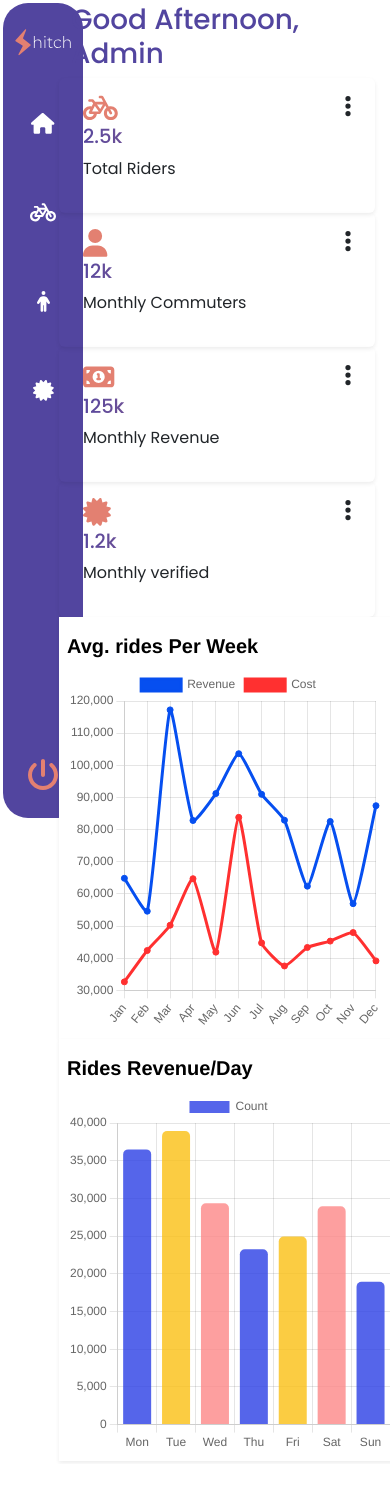
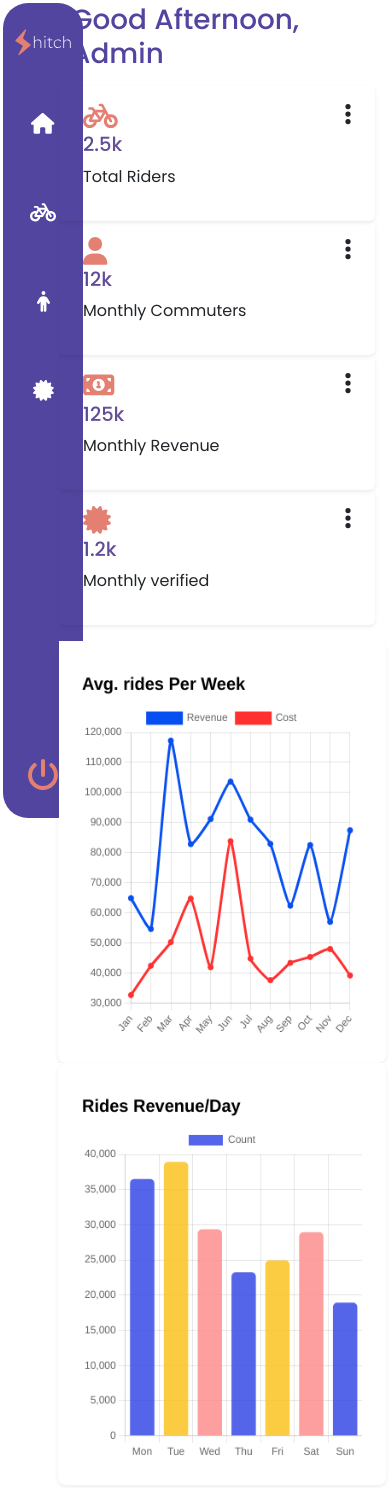
Before and after one commit to wingled22/pagyeonjaFrontEnd, a React (Vite) app: page / in a window 390 px wide. Before the commit the page ends 1464 px from the top, so only its background shows below. Built offline with nearby package versions, Linux system fonts and the light colour scheme.

Commit message:
Adjusted the responsiveness of the homepage.

```diff
--- a/src/assets/css/Charts.css
+++ b/src/assets/css/Charts.css
@@ -1,13 +1,5 @@
 .Chartm {
-  /* height: 100vh;
-  width: 100%; */
-  display: flex;
-  flex-direction: row;
-  align-items: center;
-  /* justify-content: center;  */
-  align-content: center;
-  gap: 2vw;
-  flex-wrap: wrap;
+  gap: 2vw Im !important;
 }
 
 .dataCard {
@@ -19,12 +11,13 @@
 
 .revenueCard {
   /* margin-top: 32px; */
-  /* width: ; */
+  /* width: 50%; */
   height: 50vh;
+  margin-left: -0.8rem;
 }
 
 .customerCard {
   margin-bottom: -32px;
-  width: 41%;
+  /* width: 41%; */
   height: 20rem;
 }
--- a/src/assets/css/RiderPage.css
+++ b/src/assets/css/RiderPage.css
@@ -1,8 +1,7 @@
 @import url("https://fonts.googleapis.com/css2?family=Poppins:ital,wght@0,100;0,200;0,300;0,400;0,500;0,600;0,700;0,800;0,900;1,100;1,200;1,300;1,400;1,500;1,600;1,700;1,800;1,900&display=swap");
 
-
 .rectangle-header {
-    background-color: #52459F;
+  background-color: #52459f;
   border-radius: 30px;
   height: 50px;
   left: 0;
@@ -29,8 +28,6 @@
   width: 100%;
   left: 0;
   padding: 20px;
-
-
 }
 
 .profile-img {
@@ -38,13 +35,11 @@
   font-size: 10vw;
 }
 
-
 .text-ridername {
-    color: #52459F;
+  color: #52459f;
   font-weight: 700;
   font-size: 3vw;
   margin: 0 auto;
-
 }
 
 .text-detailsrider {
@@ -56,15 +51,12 @@
 
 /* Search CSS */
 .search-box {
-
   margin-left: 2px;
   margin-top: 20px !important;
   width: 70% !important;
-
 }
 
 .search-box Input {
-
   font-size: 1vw;
   font-weight: 600;
   font-size: 15px;
@@ -114,8 +106,7 @@ th {
   font-size: 1vw;
 }
 
-
-tbody{
+tbody {
   font-size: 1vw;
 }
 
@@ -136,22 +127,19 @@ td {
 }
 
 @media screen and (max-width: 1920px) {
-
   .profile-img {
     margin: 0;
 
     font-size: 10vw;
   }
 
-    .text-ridername{
+  .text-ridername {
     font-size: 2vw;
   }
 
-    .text-detailsrider{
+  .text-detailsrider {
     font-size: 1.5vw;
   }
-
-
 }
 
 /* @media screen and (max-width: 990px) {
--- a/src/components/Homepage/Charts.jsx
+++ b/src/components/Homepage/Charts.jsx
@@ -110,15 +110,10 @@ defaults.plugins.title.color = "black";
 
 const Charts = () => {
   return (
-    <Row className="">
-      <Col
-        md={6}
-        lg={6}
-        sm={8}
-        className="revenueCard shadow-sm p-2"
-        style={{ background: "white" }}
-      >
+    <Row className="mt-3">
+      <Col xs={12} sm={10} md={6} lg={6} style={{ background: "white" }}>
         <Line
+          className="revenueCard shadow-sm rounded-3 p-4"
           data={{
             labels: revenueData.map((data) => data.label),
             datasets: [
@@ -151,14 +146,9 @@ const Charts = () => {
         />
       </Col>
 
-      <Col
-        md={6}
-        lg={6}
-        sm={8}
-        className="revenueCard shadow-sm p-2"
-        style={{ background: "white" }}
-      >
+      <Col xs={12} sm={10} md={6} lg={6} style={{ background: "white" }}>
         <Bar
+          className="revenueCard shadow-sm rounded-3 p-4"
           data={{
             labels: sourceData.map((data) => data.label),
             datasets: [
--- a/src/routes/HomePage.jsx
+++ b/src/routes/HomePage.jsx
@@ -5,11 +5,11 @@ import Charts from "../components/Homepage/Charts.jsx";
 const HomePage = () => {
   return (
     <>
-      <h1 className="greatings fs-1 fs-md-2 fs-sm-3 fs-xs-5">
+      <h1 className="greatings fs-1 fs-md-2 fs-sm-3 fs-xs-5 mb-3">
         Good Afternoon, Admin
       </h1>
       <Cards />
-      <Charts/>
+      <Charts />
     </>
   );
 };
```
Lines whose indentation alone changed are shown as unchanged.
